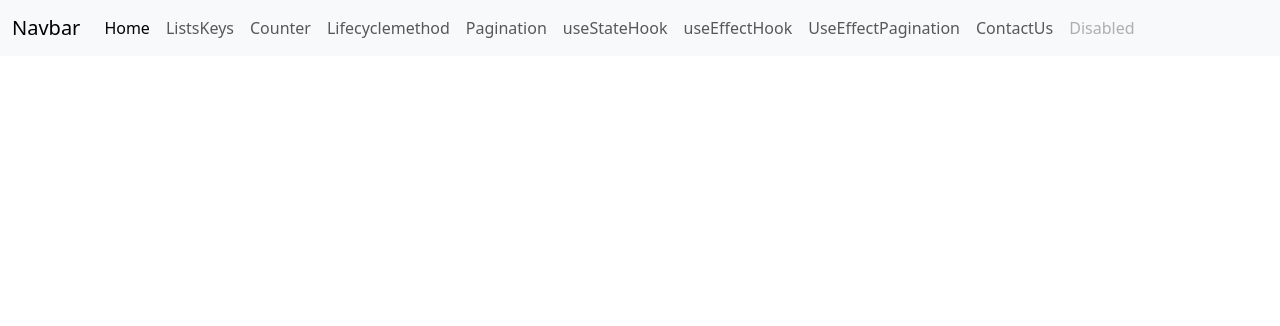
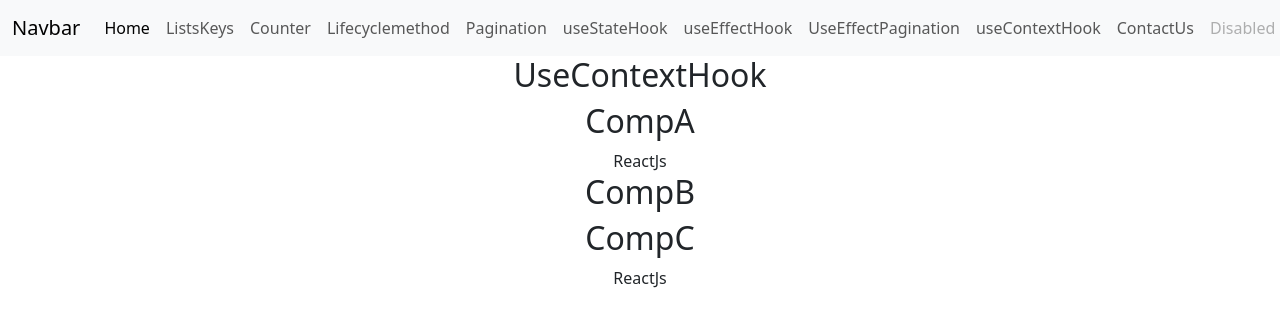
Before and after one commit to Chaitanyatraining/1902-react, a React (Create React App) app: page /usecontext in a window 1280 px wide. Shown: the top 326 px of the page. Built offline with nearby package versions, Linux system fonts and the light colour scheme.

Commit message:
usecontexthook

```diff
--- a/src/Components/Header.js
+++ b/src/Components/Header.js
@@ -37,6 +37,9 @@ const Header = () => {
                                 <Link to='/useeffectpagination' class="nav-link">UseEffectPagination</Link>
                             </li>
                             <li class="nav-item">
+                                <Link to='/usecontext' class="nav-link">useContextHook</Link>
+                            </li>
+                            <li class="nav-item">
                                 <Link to='/contactus' class="nav-link">ContactUs</Link>
                             </li>
                             <li class="nav-item">
--- /dev/null
+++ b/src/Components/Hooks/CompA.js
@@ -0,0 +1,18 @@
+import React from 'react'
+import CompB from './CompB'
+import { context } from './UseContextHook'
+
+const CompA = () => {
+
+  return (
+    <div>
+        <h2>CompA</h2>
+        <context.Consumer>
+            {(value) => value}
+        </context.Consumer>
+        <CompB />
+    </div>
+  )
+}
+
+export default CompA
--- /dev/null
+++ b/src/Components/Hooks/CompB.js
@@ -0,0 +1,13 @@
+import React from 'react'
+import CompC from './CompC'
+
+const CompB = () => {
+  return (
+    <div>
+        <h2>CompB</h2>
+        <CompC />
+    </div>
+  )
+}
+
+export default CompB
--- /dev/null
+++ b/src/Components/Hooks/CompC.js
@@ -0,0 +1,15 @@
+import React from 'react'
+import { context } from './UseContextHook'
+
+const CompC = () => {
+  return (
+    <div>
+        <h2>CompC</h2>
+        <context.Consumer>
+            {(value) => value}
+        </context.Consumer>
+    </div>
+  )
+}
+
+export default CompC
--- /dev/null
+++ b/src/Components/Hooks/UseContextHook.js
@@ -0,0 +1,18 @@
+import React, {useContext} from 'react'
+import CompA from './CompA'
+import CompB from './CompB'
+
+export const context = React.createContext()
+
+const UseContextHook = () => {
+  return (
+    <div>
+        <h2>UseContextHook</h2>
+        <context.Provider value="ReactJs">
+            <CompA />
+        </context.Provider>
+    </div>
+  )
+}
+
+export default UseContextHook
--- a/src/Components/Pagination.js
+++ b/src/Components/Pagination.js
@@ -3,7 +3,7 @@ import React, { Component } from 'react'
 class Pagination extends Component {
     state={
         userData:[],
-        pageNumber:0
+        // pageNumber:0
     }
 
     componentDidMount(){
@@ -11,6 +11,8 @@ class Pagination extends Component {
     }
 
     getUsersData = async () => {
+        console.log(this.state)
+
         const response = await fetch(`https://dummyapi.io/data/v1/user?page=${this.state.pageNumber}&limit=10`, {
            method:"GET",
            headers:{
@@ -25,11 +27,11 @@ class Pagination extends Component {
             // 0 != 4
             // 4 != 5
             // 5 != 5
-    componentDidUpdate(prevsProps, prevsState){
-        if(prevsState.pageNumber != this.state.pageNumber){
-            this.getUsersData()
-        }
-    }
+    // componentDidUpdate(prevsProps, prevsState){
+    //     if(prevsState.pageNumber != this.state.pageNumber){
+    //         this.getUsersData()
+    //     }
+    // }
 
   render() {
     return (
--- a/src/Components/Routing/Routing.js
+++ b/src/Components/Routing/Routing.js
@@ -9,6 +9,7 @@ import Pagination from '../Pagination'
 import UseStateCounter from '../Hooks/UseStateCounter'
 import UseEffectHook from '../Hooks/UseEffectHook'
 import UseEffectPagination from '../Hooks/UseEffectPagination'
+import UseContextHook from '../Hooks/UseContextHook'
 
 const Routing = () => {
   return (
@@ -23,6 +24,7 @@ const Routing = () => {
             <Route path="usestatehook" element={<UseStateCounter />}  />
             <Route path="useeffecthook" element={<UseEffectHook />}  />
             <Route path="useeffectpagination" element={<UseEffectPagination />}  />
+            <Route path="usecontext" element={<UseContextHook />}  />
         </Routes>
     </div>
   )
```
